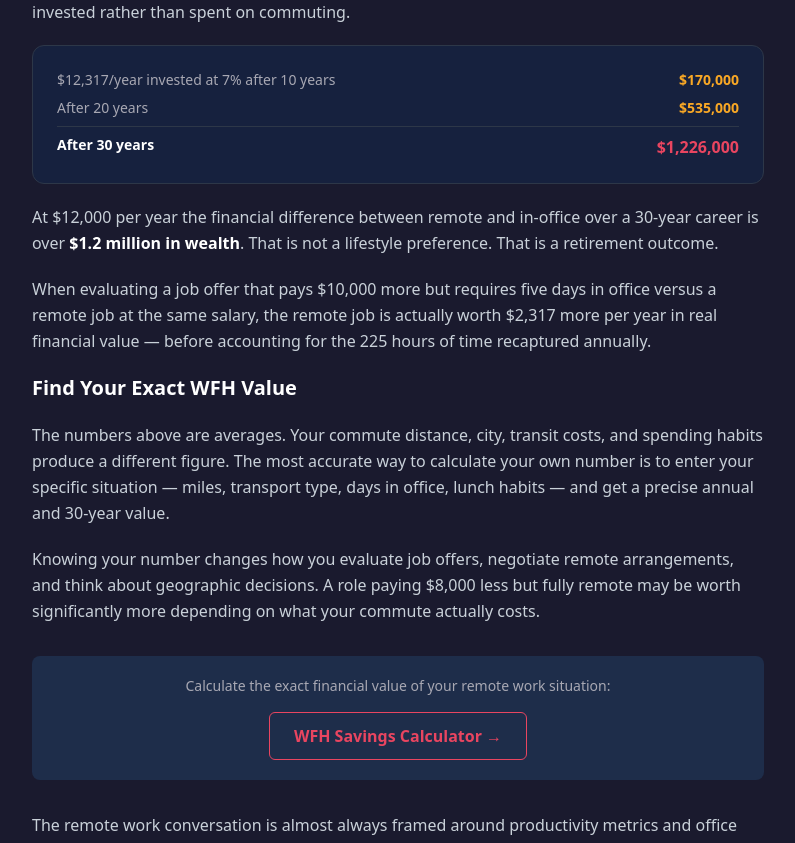
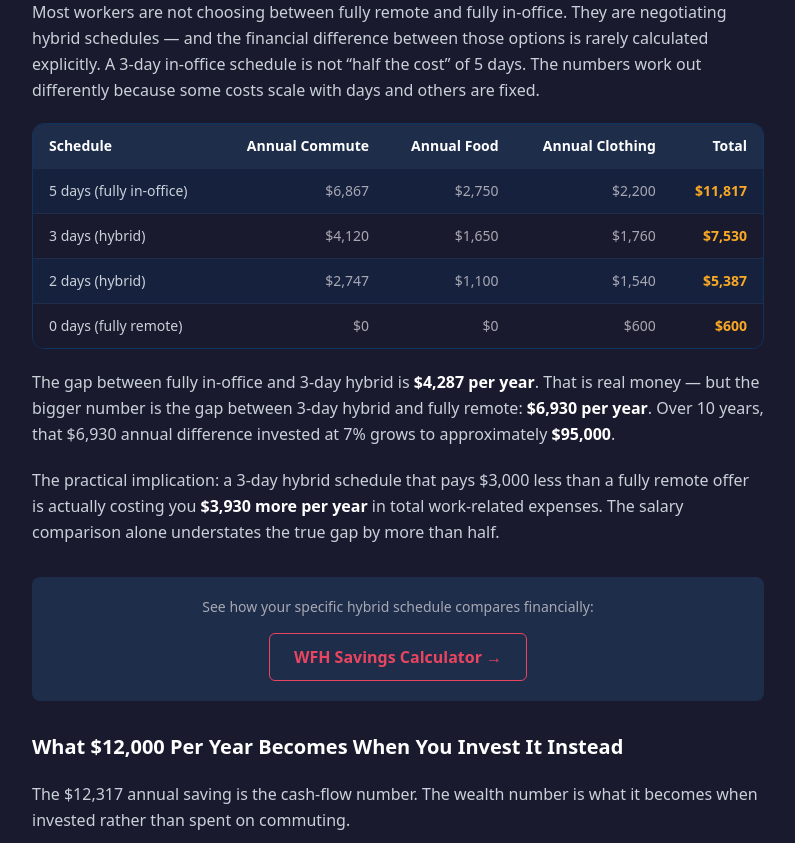
Before and after one commit to pierre2000it-max/dayblip, a Next.js app: page /blog/wfh-financial-value in a window 1280 px wide. Shown: the part 2740-3583 px from the top of the page, without its empty margins (242-1037 px from the left). Built offline with nearby package versions, Linux system fonts and the light colour scheme.

Commit message:
Add hybrid work scenario section to WFH article — 2 and 3 day hybrid cost breakdown

```diff
--- a/src/app/blog/wfh-financial-value/layout.tsx
+++ b/src/app/blog/wfh-financial-value/layout.tsx
@@ -3,7 +3,7 @@ import type { Metadata } from "next"
 export const metadata: Metadata = {
   title: "The True Financial Value of Working From Home — What the Numbers Actually Show | Dayblip",
   description:
-    "Working from home saves the average American $6,000-12,000 per year in commute costs, work meals, and clothing. Here is the full breakdown and a free calculator to find your exact number.",
+    "Working from home saves $12,317 per year vs in-office. A 3-day hybrid saves $4,287. Full breakdown of every schedule option with a free WFH calculator. No signup.",
   alternates: { canonical: "https://www.dayblip.com/blog/wfh-financial-value" },
   openGraph: {
     title: "The True Financial Value of Working From Home",
--- a/src/app/blog/wfh-financial-value/page.tsx
+++ b/src/app/blog/wfh-financial-value/page.tsx
@@ -76,7 +76,7 @@ export default function WfhFinancialValuePage() {
           <div style={{ background: "#1e2d4a", borderLeft: "4px solid #e94560", borderRadius: "8px", padding: "16px 20px" }}>
             <div className="mb-2 text-xs font-semibold uppercase tracking-wider" style={{ color: "#e94560" }}>Quick Answer</div>
             <p className="text-[#e2e8f0] leading-relaxed">
-              The average American who commutes by car spends $8,466 per year on commuting costs alone according to the American Automobile Association. Adding work lunches ($2,500/year), work clothing ($1,800/year), and coffee ($1,100/year), the average remote worker saves $12,000–$14,000 per year compared to their in-office counterpart. At 7% annual investment returns, $12,000 per year invested instead grows to $1.13 million over 30 years.
+              The average American who commutes by car spends $8,466 per year on commuting costs alone according to the American Automobile Association. Adding work lunches ($2,500/year), work clothing ($1,800/year), and coffee ($1,100/year), the average remote worker saves $12,000–$14,000 per year compared to their in-office counterpart. At 7% annual investment returns, $12,000 per year invested instead grows to $1.13 million over 30 years. A 3-day hybrid schedule costs approximately $7,530 per year in work-related expenses — $4,287 less than fully in-office but $6,930 more than fully remote.
             </p>
           </div>
         </section>
@@ -87,7 +87,7 @@ export default function WfhFinancialValuePage() {
 
         <div className="mb-8">
           <ShareButtons
-            text="Remote work saves the average car commuter $12,317 per year in commute, meals, clothing, and parking costs. Over 30 years invested that is $1.2 million. Full breakdown: www.dayblip.com/blog/wfh-financial-value"
+            text="Remote work saves $12,317/year vs fully in-office. Even a 3-day hybrid costs $7,530/year. Full breakdown including hybrid scenarios: www.dayblip.com/blog/wfh-financial-value"
             url="https://www.dayblip.com/blog/wfh-financial-value"
             title="The True Financial Value of Working From Home"
           />
@@ -182,6 +182,69 @@ export default function WfhFinancialValuePage() {
             </table>
           </div>
 
+          <h2 className="text-white text-xl font-bold mt-8 mb-3">The Hybrid Reality — What 2 or 3 Days in Office Actually Costs</h2>
+
+          <p>
+            Most workers are not choosing between fully remote and fully in-office. They are negotiating hybrid schedules — and the financial difference between those options is rarely calculated explicitly. A 3-day in-office schedule is not &ldquo;half the cost&rdquo; of 5 days. The numbers work out differently because some costs scale with days and others are fixed.
+          </p>
+
+          <div className="rounded-xl border border-[#0f3460] overflow-hidden my-6">
+            <table className="w-full text-sm">
+              <thead>
+                <tr style={{ background: "#1e2d4a" }}>
+                  <th className="text-left px-4 py-3 text-white font-semibold">Schedule</th>
+                  <th className="text-right px-4 py-3 text-white font-semibold">Annual Commute</th>
+                  <th className="text-right px-4 py-3 text-white font-semibold">Annual Food</th>
+                  <th className="text-right px-4 py-3 text-white font-semibold">Annual Clothing</th>
+                  <th className="text-right px-4 py-3 text-white font-semibold">Total</th>
+                </tr>
+              </thead>
+              <tbody>
+                {[
+                  { schedule: "5 days (fully in-office)", commute: "$6,867", food: "$2,750", clothing: "$2,200", total: "$11,817" },
+                  { schedule: "3 days (hybrid)", commute: "$4,120", food: "$1,650", clothing: "$1,760", total: "$7,530" },
+                  { schedule: "2 days (hybrid)", commute: "$2,747", food: "$1,100", clothing: "$1,540", total: "$5,387" },
+                  { schedule: "0 days (fully remote)", commute: "$0", food: "$0", clothing: "$600", total: "$600" },
+                ].map((row, i) => (
+                  <tr key={i} style={{ borderTop: "1px solid #1e2d4a", background: i % 2 === 0 ? "#16213e" : "#1a1a2e" }}>
+                    <td className="px-4 py-3 text-[#c9d1d9]">{row.schedule}</td>
+                    <td className="px-4 py-3 text-right text-[#a8a8b3]">{row.commute}</td>
+                    <td className="px-4 py-3 text-right text-[#a8a8b3]">{row.food}</td>
+                    <td className="px-4 py-3 text-right text-[#a8a8b3]">{row.clothing}</td>
+                    <td className="px-4 py-3 text-right font-semibold text-[#F9A825]">{row.total}</td>
+                  </tr>
+                ))}
+              </tbody>
+            </table>
+          </div>
+
+          <p>
+            The gap between fully in-office and 3-day hybrid is <strong className="text-white">$4,287 per year</strong>. That is real money — but the bigger number is the gap between 3-day hybrid and fully remote: <strong className="text-white">$6,930 per year</strong>. Over 10 years, that $6,930 annual difference invested at 7% grows to approximately <strong className="text-white">$95,000</strong>.
+          </p>
+
+          <p>
+            The practical implication: a 3-day hybrid schedule that pays $3,000 less than a fully remote offer is actually costing you <strong className="text-white">$3,930 more per year</strong> in total work-related expenses. The salary comparison alone understates the true gap by more than half.
+          </p>
+
+          <div style={{ background: "#1e2d4a", borderRadius: "8px", padding: "20px", margin: "32px 0", textAlign: "center" }}>
+            <p className="text-[#a8a8b3] mb-4 text-sm">See how your specific hybrid schedule compares financially:</p>
+            <Link
+              href="/tools/wfh-calculator"
+              style={{
+                display: "inline-block",
+                color: "#e94560",
+                fontWeight: 600,
+                textDecoration: "none",
+                fontSize: "16px",
+                border: "1px solid #e94560",
+                borderRadius: "6px",
+                padding: "10px 24px",
+              }}
+            >
+              WFH Savings Calculator →
+            </Link>
+          </div>
+
           <h2 className="text-white text-xl font-bold mt-8 mb-3">What $12,000 Per Year Becomes When You Invest It Instead</h2>
 
           <p>
@@ -244,7 +307,7 @@ export default function WfhFinancialValuePage() {
         <div className="mt-8 pt-8 border-t border-[#2d3748]">
           <p className="text-white font-semibold mb-4">Share this article</p>
           <ShareButtons
-            text="Remote work saves the average car commuter $12,317 per year in commute, meals, clothing, and parking costs. Over 30 years invested that is $1.2 million. Full breakdown: www.dayblip.com/blog/wfh-financial-value"
+            text="Remote work saves $12,317/year vs fully in-office. Even a 3-day hybrid costs $7,530/year. Full breakdown including hybrid scenarios: www.dayblip.com/blog/wfh-financial-value"
             url="https://www.dayblip.com/blog/wfh-financial-value"
             title="The True Financial Value of Working From Home"
           />
```
